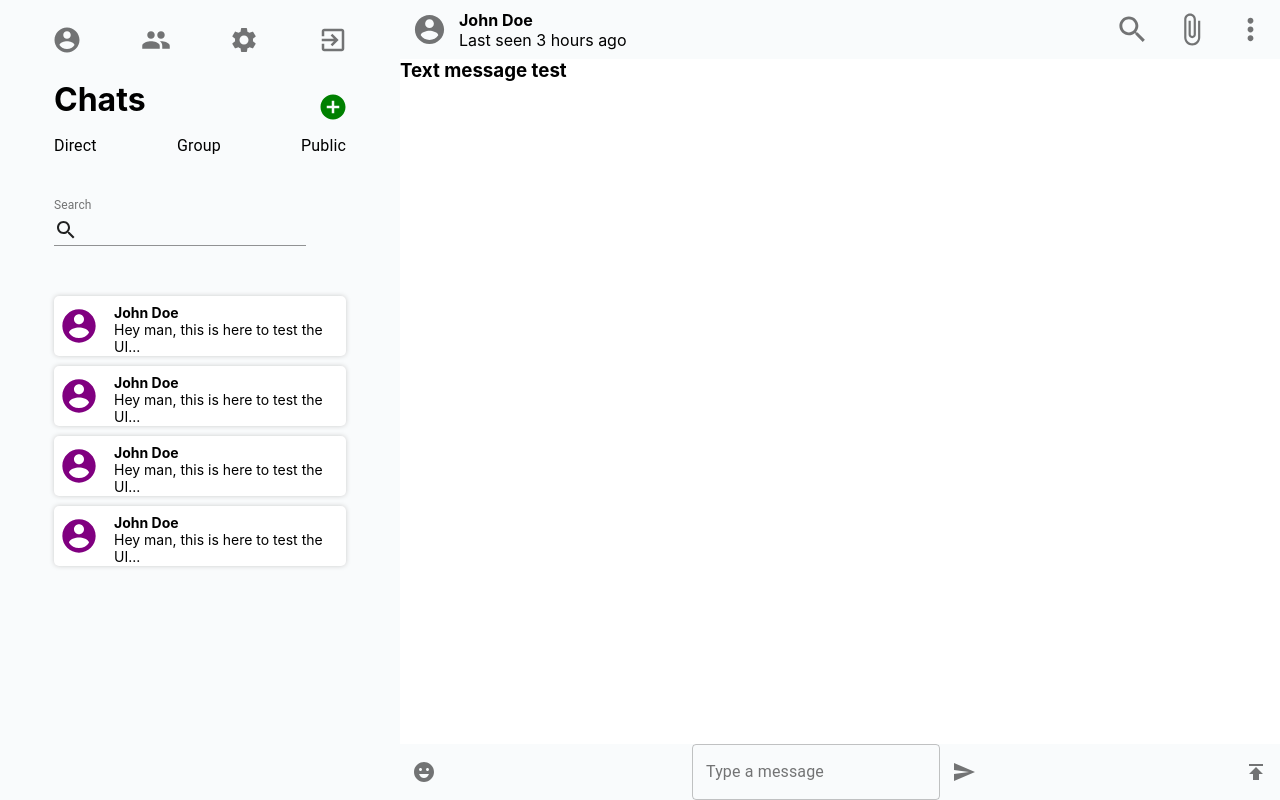
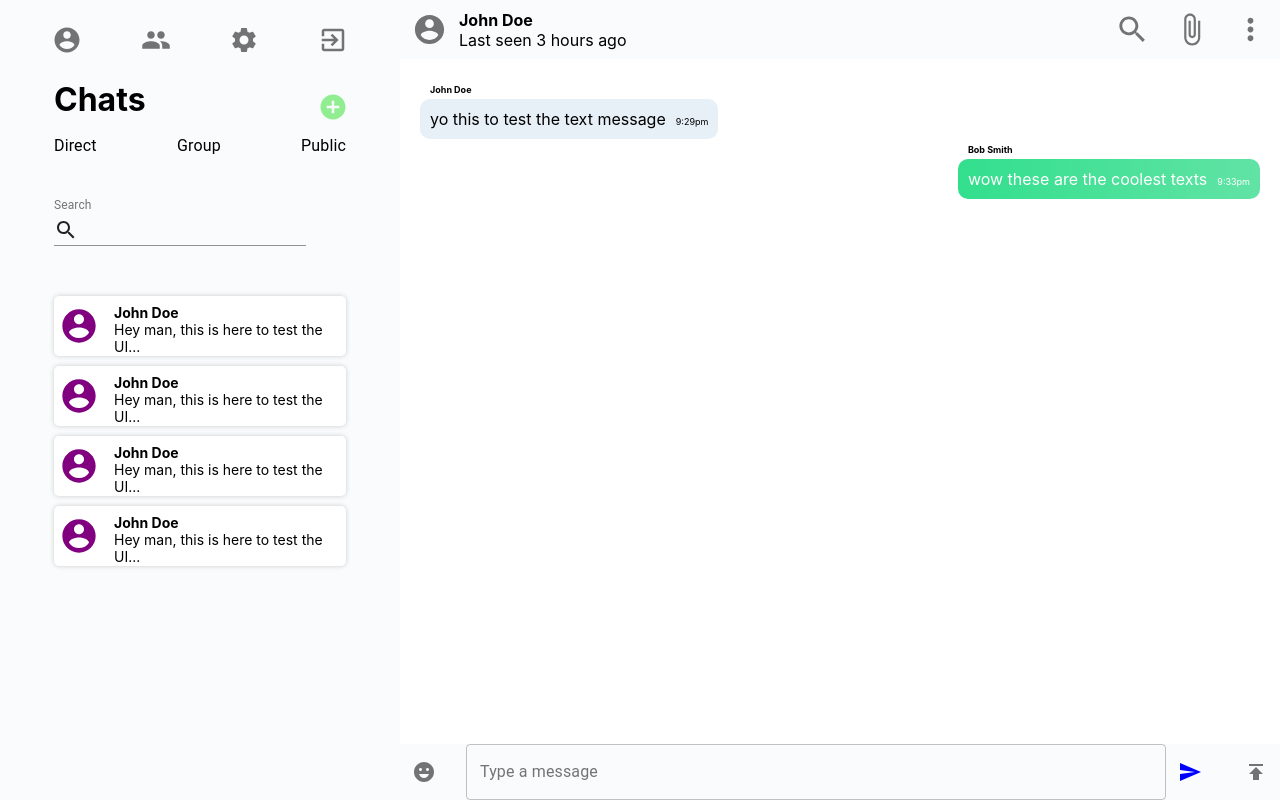
Before and after one commit to LarryBaer/SendIt, a React (Create React App) app: page /home in a window 1280 px wide. Built offline with nearby package versions, Linux system fonts and the light colour scheme; no server answers; sample sign-in values are in the browser's storage.

Commit message:
Added text message UI

```diff
--- a/src/LogIn.tsx
+++ b/src/LogIn.tsx
@@ -43,9 +43,11 @@ const useStyles = makeStyles((theme: Theme) =>
     },
   })
 );
+
 interface HomeProps {
   uiConfig: any;
 }
+
 function LogIn({ uiConfig }: HomeProps) {
   const classes = useStyles();
 
--- a/src/components/Chat.tsx
+++ b/src/components/Chat.tsx
@@ -1,6 +1,6 @@
-import React from "react";
+import React, { useState } from "react";
 import { makeStyles } from "@material-ui/core/styles";
-import { TextField, IconButton, Typography } from "@material-ui/core";
+import { TextField, IconButton } from "@material-ui/core";
 
 // Import icons
 import EmojiEmotionsIcon from "@material-ui/icons/EmojiEmotions";
@@ -34,10 +34,11 @@ const useStyles = makeStyles({
   },
   chat__main__container: {
     backgroundColor: "white",
-    height:"100vh",
+    height: "100vh",
+    padding: "20px",
   },
   chat__footer__container: {
-    flexWrap:"wrap",
+    flexWrap: "wrap",
     backgroundColor: "#f9fbfc",
     width: "100%",
     height: "60px",
@@ -48,10 +49,59 @@ const useStyles = makeStyles({
   chat__footer__textfield: {
     display: "flex",
   },
+  chat__msg: {
+    position: "relative",
+    fontSize: "16px",
+    padding: "10px",
+    backgroundColor: "#e7eff7",
+    borderRadius: "10px",
+    width: "fit-content",
+    marginTop: "20px",
+  },
+  chat__reciever: {
+    marginLeft: "auto",
+    position: "relative",
+    fontSize: "16px",
+    padding: "10px",
+    color: "white",
+    background:
+      "linear-gradient(90deg, rgba(2,0,36,1) 0%, rgba(50,223,141,1) 0%, rgba(97,227,165,1) 100%)",
+    borderRadius: "10px",
+    width: "fit-content",
+    marginTop: "20px",
+  },
+  chat__name: {
+    position: "absolute",
+    top: "-15px",
+    fontSize: "xx-small",
+    color: "black",
+    fontWeight: "bold",
+  },
+  chat__timestamp: {
+    marginLeft: "10px",
+    fontSize: "xx-small",
+  },
+
+  chat__text__field: {
+    width: "700px",
+  },
+  send__btn: {
+    color: "blue",
+  },
 });
 
 function Chat() {
   const classes = useStyles();
+  const [input, setInput] = useState("");
+
+  const sendMessage = (e: any) => {
+    if (e.key === "Enter") {
+      e.preventDefault();
+      console.log("You typed  >>>", input);
+      setInput("");
+    }
+  };
+
   return (
     <div className={classes.chat}>
       <div className={classes.chat__header}>
@@ -75,7 +125,16 @@ function Chat() {
         </div>
       </div>
       <div className={classes.chat__main__container}>
-        <h3>Text message test</h3>
+        <p className={classes.chat__msg}>
+          <span className={classes.chat__name}>John Doe</span>
+          yo this to test the text message
+          <span className={classes.chat__timestamp}>9:29pm</span>
+        </p>
+        <p className={classes.chat__reciever}>
+          <span className={classes.chat__name}>Bob Smith</span>
+          wow these are the coolest texts
+          <span className={classes.chat__timestamp}>9:33pm</span>
+        </p>
       </div>
       <div className={classes.chat__footer__container}>
         <IconButton>
@@ -84,12 +143,16 @@ function Chat() {
         <div className={classes.chat__footer__textfield}>
           <form>
             <TextField
+              className={classes.chat__text__field}
               id="outlined-basic"
               label="Type a message"
               variant="outlined"
+              value={input}
+              onChange={(e) => setInput(e.target.value)}
+              onKeyDown={sendMessage}
             />
           </form>
-          <IconButton>
+          <IconButton className={classes.send__btn}>
             <SendIcon />
           </IconButton>
         </div>
--- a/src/components/SideBar.tsx
+++ b/src/components/SideBar.tsx
@@ -1,4 +1,4 @@
-import React from "react";
+import React, {useState, useEffect} from "react";
 import { makeStyles } from "@material-ui/core/styles";
 import {
   IconButton,
@@ -80,7 +80,8 @@ const useStyles = makeStyles({
   },
   add__chat__icon: {
     fontSize: 30,
-    color: "green",
+    color:"lightgreen",
+    // color: "linear-gradient(90deg, rgba(2,0,36,1) 0%, rgba(4,77,196,1) 0%, rgba(0,134,255,1) 100%)",
   },
 });
 
@@ -90,6 +91,12 @@ interface HomeProps {
 
 function SideBar({ setLoggedIn }: HomeProps) {
   const classes = useStyles();
+  const [rooms, setRooms] = useState([]);
+
+  useEffect(() =>{
+    console.log("test");
+  }, [])
+
 
   function signOut() {
     firebase.auth().signOut();
--- /dev/null
+++ b/src/firebase.tsx
@@ -0,0 +1,5 @@
+const firebaseConfig = {
+    test:"test",
+}
+
+export {}
```
